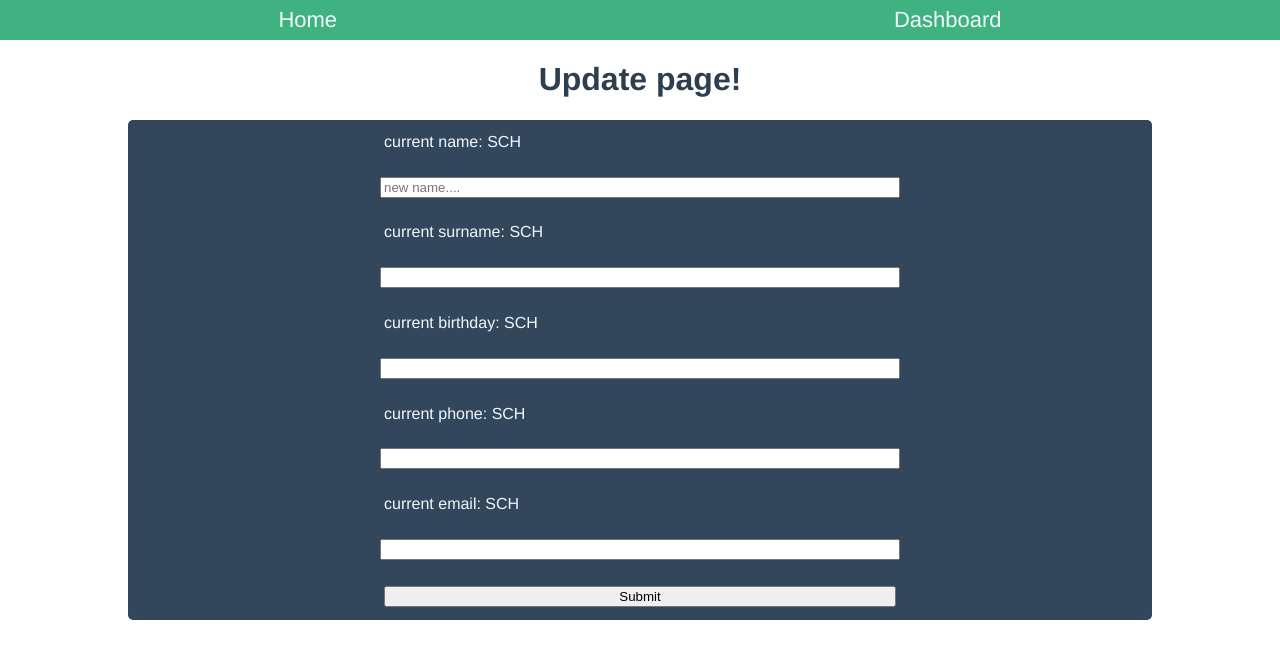
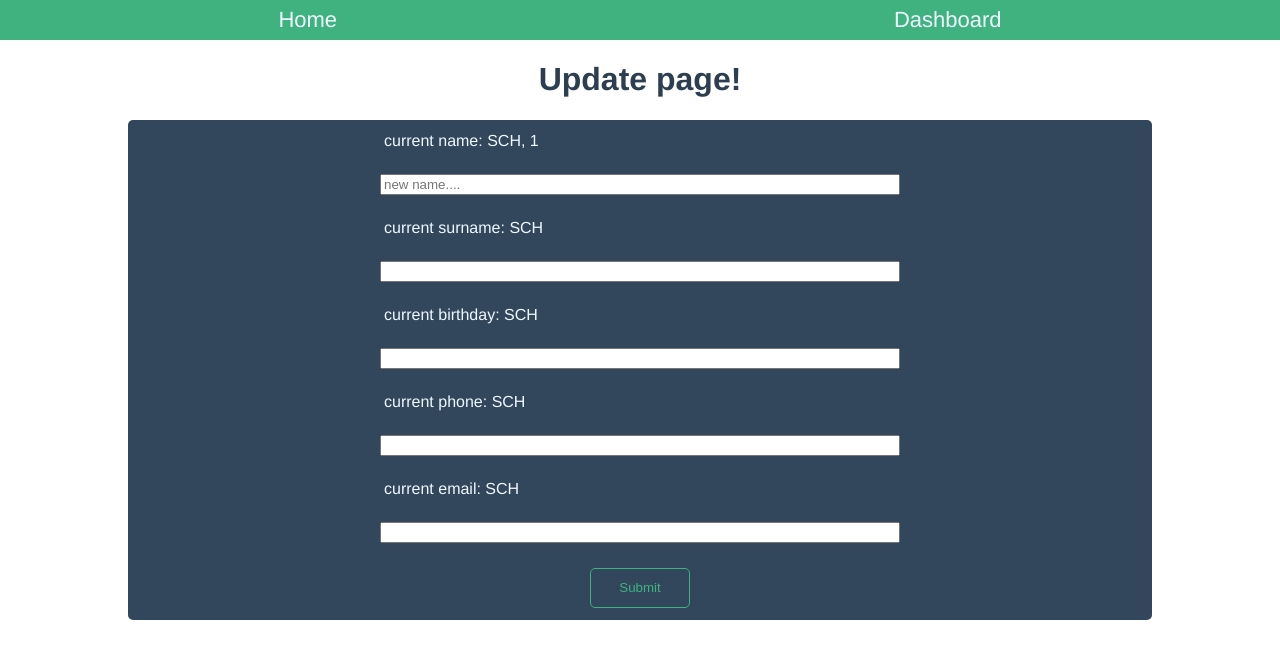
Before and after one commit to Neo-Ryo/trezam-hiring-test, a Vue app: page /update/1 in a window 1280 px wide. Shown: the top 658 px of the page. Built offline with nearby package versions, Linux system fonts and the light colour scheme.

Commit message:
back end time

```diff
--- a/src/components/ModifyClient.vue
+++ b/src/components/ModifyClient.vue
@@ -1,6 +1,8 @@
 <template>
 	<form action="" class="form-container">
-		<label for="givenName"> current name: {{ clientData.givenName }} </label>
+		<label for="givenName">
+			current name: {{ clientData.givenName }}, {{ userId }}
+		</label>
 		<input
 			class="input"
 			type="text"
@@ -17,17 +19,15 @@
 		<input class="input" type="text" />
 		<label for="givenName"> current email: {{ clientData.givenName }} </label>
 		<input class="input" type="text" />
-		<input type="submit" />
+		<input class="submit" type="submit" />
 	</form>
 </template>
 
 <script>
 export default {
-	props: {
-		idClient: String,
-	},
 	data() {
 		return {
+			userId: this.$route.params.id,
 			clientData: {
 				id: 1,
 				givenName: "SCH",
@@ -44,7 +44,7 @@ export default {
 };
 </script>
 
-<style>
+<style scoped lang="scss">
 .form-container {
 	background-color: var(--primary);
 	display: flex;
@@ -65,4 +65,19 @@ input {
 	width: 50%;
 	margin: auto;
 }
+
+.submit {
+	border: 1px solid var(--main);
+	background-color: transparent;
+	color: var(--main);
+	border-radius: 5px;
+	width: 100px;
+	height: 40px;
+	transition: 0.2s;
+	&:hover {
+		background-color: var(--main);
+		color: var(--primary);
+		transition: 0.2s;
+	}
+}
 </style>
```
Also changed, not shown: src/components/ClientCard.vue (added, +16 -0 lines).
